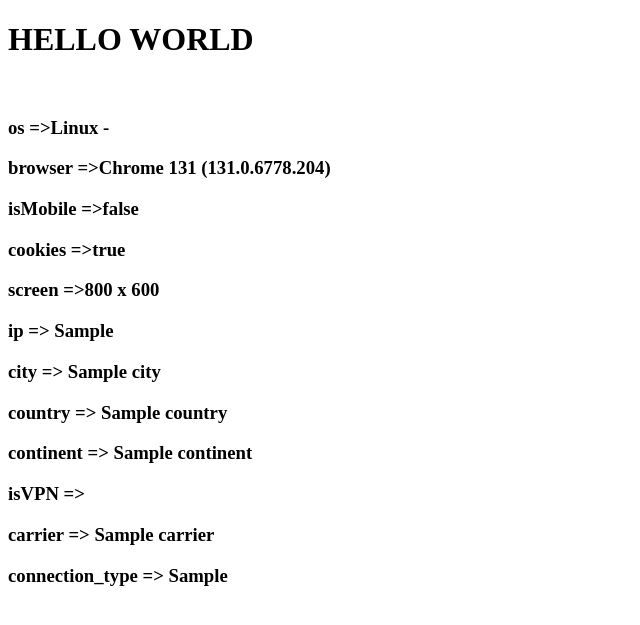
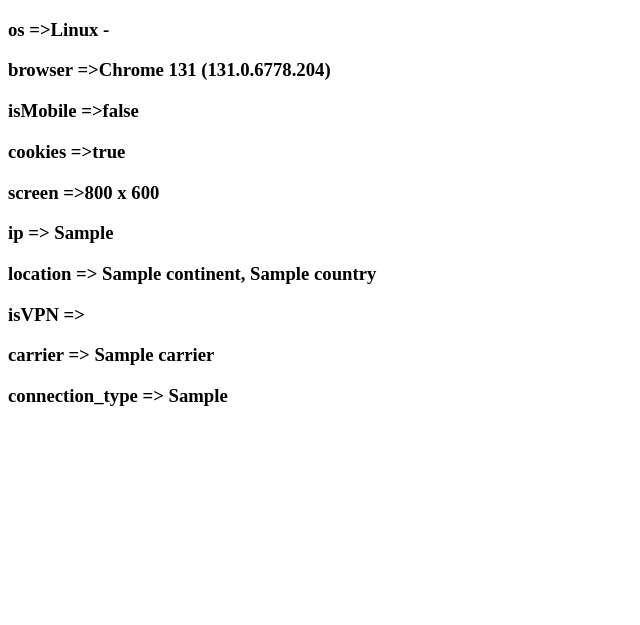
Before and after one commit to ann-sketch/bstech, a Django app: template template/tools/eye.html in a window 1280 px wide. Shown: the top 625 px of the page, without its empty margins (0-640 px from the left). Run offline with Django 3.2, Linux system fonts and the light colour scheme; the template is opened without the code that fills it: most values are stand-ins (such as "Sample title", 1, 10 or a date in 2020).

Commit message:
Update eye.html

```diff
--- a/template/tools/eye.html
+++ b/template/tools/eye.html
@@ -6,7 +6,6 @@
     <title>Bstech</title>
 </head>
 <body>
-    <h1>HELLO WORLD</h1><br>
     <h3 id="os"></h3>
     <h3 id="browser"></h3>
     <h3 id="isMobile"></h3>
@@ -14,9 +13,7 @@
     <h3 id="screen"></h3>
 
     <h3>ip => {{ip}}</h3>
-    <h3>city => {{city}}</h3>
-    <h3>country => {{country}}</h3>
-    <h3>continent => {{continent}}</h3>
+    <h3>location => {{continent}}, {{country}}</h3>
     <h3>isVPN => {{isVPN}}</h3>
     <h3>carrier => {{carrier}}</h3>
     <h3>connection_type => {{connection_type}}</h3>
@@ -216,7 +213,7 @@
 document.getElementById('isMobile').innerHTML = 'isMobile =>' + jscd.mobile
 document.getElementById('cookies').innerHTML = 'cookies =>' + jscd.cookies
 document.getElementById('screen').innerHTML = 'screen =>' + jscd.screen
-
+</script>
 </script>
 </body>
 </html>
```
